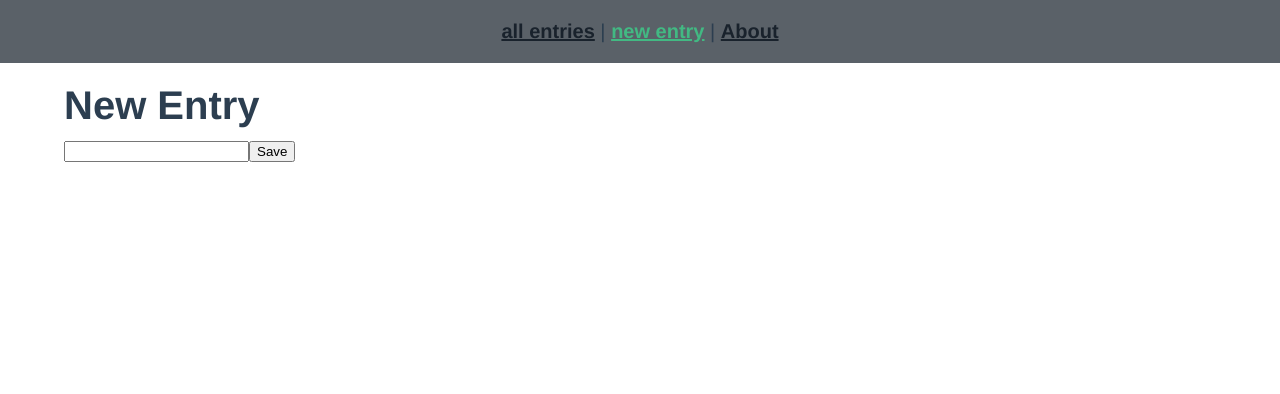
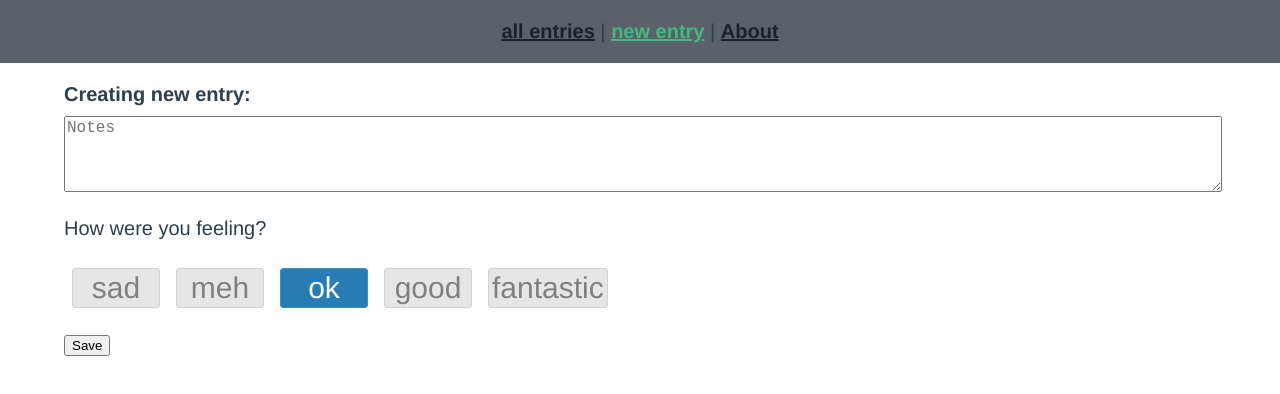
Before and after one commit to dmison/tracky, a Vue app: page /entry/new in a window 1280 px wide. Shown: the top 394 px of the page. Built offline with nearby package versions, Linux system fonts and the light colour scheme.

Commit message:
added mood selector & markdown

```diff
--- a/package.json
+++ b/package.json
@@ -12,6 +12,7 @@
   },
   "dependencies": {
     "core-js": "^2.6.5",
+    "markdown-it": "^9.0.1",
     "uuid": "^3.3.2",
     "vue": "^2.6.10",
     "vue-router": "^3.0.3",
@@ -25,7 +26,7 @@
     "@vue/cli-plugin-babel": "^3.9.0",
     "@vue/cli-plugin-eslint": "^3.9.0",
     "@vue/cli-plugin-unit-mocha": "^3.9.0",
-    "@vue/cli-service": "^3.9.0",
+    "@vue/cli-service": "^3.9.3",
     "@vue/eslint-config-prettier": "^4.0.1",
     "@vue/test-utils": "1.0.0-beta.29",
     "babel-eslint": "^10.0.1",
--- a/src/components/Entry.vue
+++ b/src/components/Entry.vue
@@ -1,9 +1,8 @@
 <template lang="html">
   <div class="entry-panel">
-    <p>
-      <span>{{ mood }}</span>
-      {{ content }}
-    </p>
+    <div class="markdown" v-html="markdownContent" />
+    <span>Mood: {{ mood }}</span>
+    <br />
     <button class="button del">delete</button>
     <router-link
       class="button edit"
@@ -14,16 +13,25 @@
 </template>
 
 <script>
+import md from "@/markdown";
 export default {
   props: {
     id: String,
     content: String,
     mood: String
+  },
+  computed: {
+    markdownContent() {
+      return md.render(this.content);
+    }
   }
 };
 </script>
 
 <style lang="scss" scoped>
+div.markdown {
+  font-size: 0.7rem;
+}
 div.entry-panel {
   border: 1px solid grey;
   margin: 5px;
--- a/src/components/EntryForm.vue
+++ b/src/components/EntryForm.vue
@@ -1,17 +1,34 @@
 <script>
+import MoodSelector from "./MoodSelector.vue";
 export default {
   props: {
     entry: Object,
-    actionName: String
+    actionName: String,
+    moods: Object
+  },
+  components: {
+    "mood-selector": MoodSelector
+  },
+  methods: {
+    setMood(id) {
+      this.entry.mood_id = id;
+    }
   }
 };
 </script>
 
 <template>
   <div>
-    <input v-model="entry.content" />
+    <textarea v-model="entry.content" placeholder="Notes" />
+    <mood-selector :value="entry.mood_id" :moods="moods" @set-mood="setMood" />
     <button @click="$emit('entry-action', entry)">{{ actionName }}</button>
   </div>
 </template>
 
-<style lang="sass" scoped></style>
+<style lang="scss" scoped>
+textarea {
+  width: 100%;
+  height: 70px;
+  font-size: 0.8rem;
+}
+</style>
--- /dev/null
+++ b/src/components/MoodSelector.vue
@@ -0,0 +1,53 @@
+<script>
+export default {
+  props: { value: Number, moods: Object },
+  methods: {
+    setMood(mood_id) {
+      this.$emit("set-mood", parseInt(mood_id));
+    }
+  }
+};
+</script>
+
+<template>
+  <div>
+    <p>How were you feeling?</p>
+    <ul>
+      <li v-for="(label, id) in moods" :key="id" @click="setMood(id)">
+        <span :class="{ mood: true, active: parseInt(id) === value }">{{
+          label
+        }}</span>
+      </li>
+    </ul>
+  </div>
+</template>
+
+<style lang="scss" scoped>
+ul {
+  margin: 16px 0px;
+  padding: 0px;
+  font-size: 1.5rem;
+}
+ul > li {
+  list-style: none;
+  display: inline-block;
+  margin: 8px;
+}
+.mood {
+  display: inline-block;
+  background-color: rgb(230, 230, 230);
+  border: 1px solid lightgrey;
+  padding: 2px 3px;
+  border-radius: 3px;
+  color: grey;
+  cursor: pointer;
+  min-width: 80px;
+  text-align: center;
+}
+.mood.active {
+  color: white;
+  background-color: rgb(39, 124, 180);
+  border: 1px solid rgb(55, 146, 206);
+  cursor: default;
+}
+</style>
--- /dev/null
+++ b/src/markdown.js
@@ -0,0 +1,5 @@
+import MarkdownIt from "markdown-it";
+
+const md = new MarkdownIt();
+
+export default md;
--- a/src/views/EditEntry.vue
+++ b/src/views/EditEntry.vue
@@ -1,5 +1,5 @@
 <script>
-import { mapActions, mapGetters } from "vuex";
+import { mapActions, mapGetters, mapState } from "vuex";
 import EntryForm from "@/components/EntryForm";
 export default {
   props: ["id"],
@@ -14,6 +14,7 @@ export default {
     }
   },
   computed: {
+    ...mapState(["moods"]),
     ...mapGetters(["getEntry"]),
     entry() {
       return this.getEntry(this.id);
@@ -24,13 +25,14 @@ export default {
 
 <template>
   <div>
-    <h1>Edit</h1>
+    <h4>Editing entry:</h4>
     <entry-form
       :entry="entry"
       action-name="update"
       @entry-action="updateAction"
+      :moods="moods.moods"
     />
   </div>
 </template>
 
-<style lang="sass" scoped></style>
+<style lang="scss" scoped></style>
--- a/src/views/Entries.vue
+++ b/src/views/Entries.vue
@@ -1,20 +1,21 @@
 <template lang="html">
   <div>
-    <h1>Entries</h1>
-    <ul>
-      <li :key="entry.id" v-for="entry in entries">
-        <Entry :id="entry.id" />
-      </li>
-    </ul>
+    <Entry
+      :key="entry.id"
+      v-for="entry in getEntries"
+      :id="entry.id"
+      :content="entry.content"
+      :mood="entry.mood"
+    />
   </div>
 </template>
 
 <script>
 import Entry from "@/components/Entry.vue";
-import { mapState } from "vuex";
+import { mapGetters } from "vuex";
 export default {
   computed: {
-    ...mapState(["entries"])
+    ...mapGetters(["getEntries"])
   },
   components: {
     Entry
--- a/src/views/NewEntry.vue
+++ b/src/views/NewEntry.vue
@@ -1,5 +1,5 @@
 <script>
-import { mapActions } from "vuex";
+import { mapActions, mapState } from "vuex";
 import EntryForm from "@/components/EntryForm";
 export default {
   components: {
@@ -11,6 +11,9 @@ export default {
       this.addEntry(entry);
       this.$router.push({ name: "entries" });
     }
+  },
+  computed: {
+    ...mapState(["moods"])
   },
   data() {
     return {
@@ -25,8 +28,13 @@ export default {
 
 <template lang="html">
   <div>
-    <h1>New Entry</h1>
-    <entry-form :entry="entry" action-name="Save" @entry-action="saveEntry" />
+    <h4>Creating new entry:</h4>
+    <entry-form
+      :entry="entry"
+      action-name="Save"
+      @entry-action="saveEntry"
+      :moods="moods.moods"
+    />
   </div>
 </template>
 
```
